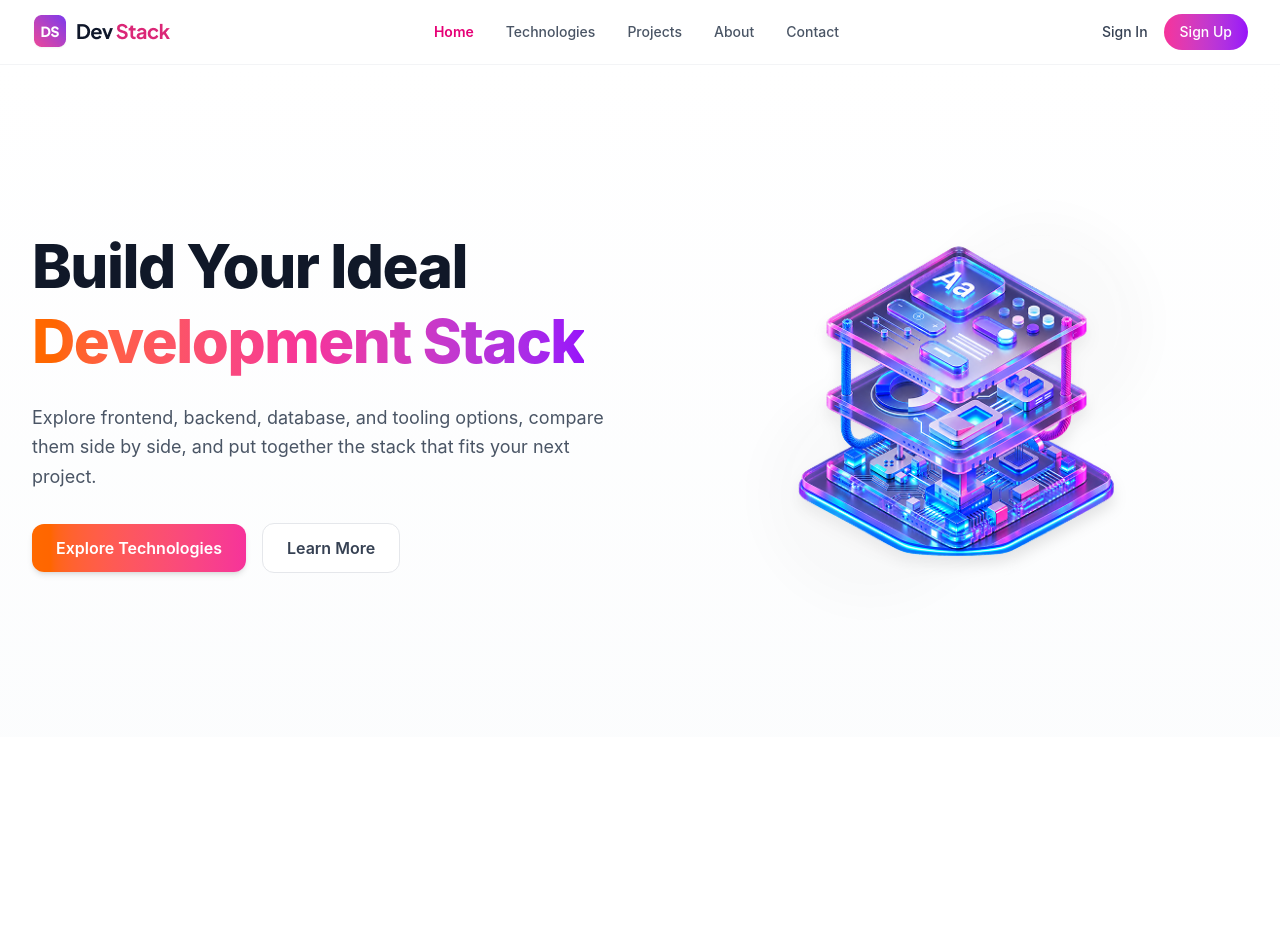
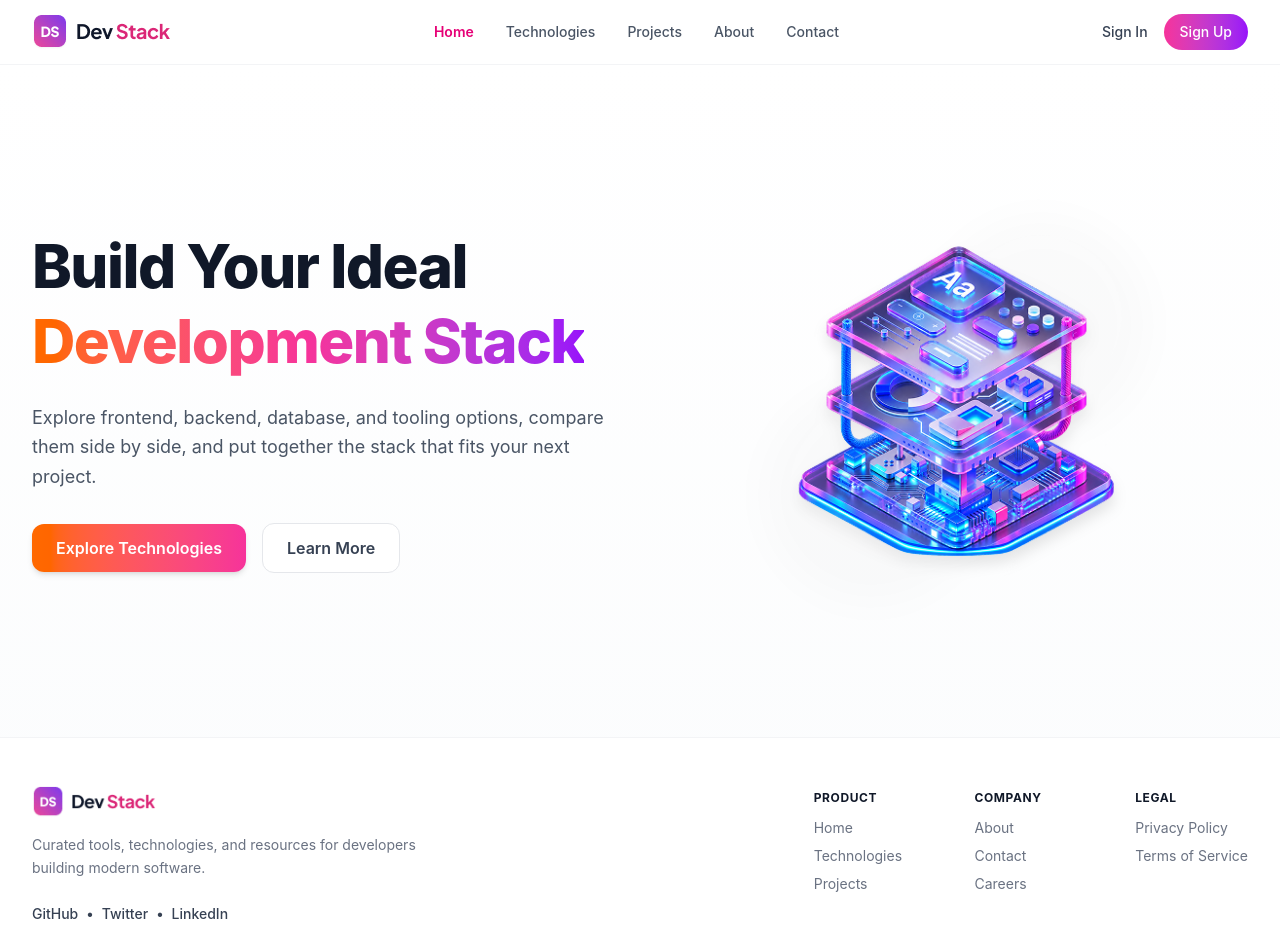
Before and after one commit to nuralam-dev/B-14_A05, a React (Vite) app: page / in a window 1280 px wide. Shown: the top 952 px of the page. Before the commit the page ends 800 px from the top, so only its background shows below. Built offline with nearby package versions, Linux system fonts and the light colour scheme.

Commit message:
footer done

```diff
--- a/src/App.tsx
+++ b/src/App.tsx
@@ -1,3 +1,4 @@
+import Footer from "./components/Footer"
 import Hero from "./components/Hero"
 import Navbar from "./components/Navbar"
 
@@ -10,6 +11,8 @@ function App() {
     <>
      <Navbar></Navbar>
      <Hero></Hero>
+     {/* footer */}
+     <Footer></Footer>
     </>
   )
 }
--- /dev/null
+++ b/src/components/Footer.tsx
@@ -0,0 +1,116 @@
+import logo from "../assets/logo-text.png";
+
+const Footer = () => {
+  return (
+    <footer className="bg-white border-t border-gray-100 text-gray-600 text-sm">
+      <div className="max-w-7xl mx-auto px-4 sm:px-6 lg:px-8 py-12">
+        <div className="flex flex-col md:flex-row justify-between items-center md:items-start text-center md:text-left gap-8">
+          <div className="max-w-sm flex flex-col items-center md:items-start space-y-4">
+            <div className="flex items-center space-x-2">
+              <img
+                src={logo}
+                alt="Dev Stack Logo"
+                className="h-8 w-auto object-contain"
+              />
+            </div>
+            <p className="text-gray-500 leading-relaxed">
+              Curated tools, technologies, and resources for developers building
+              modern software.
+            </p>
+            <div className="flex items-center space-x-2 text-gray-700 font-medium pt-2">
+              <a href="#" className="hover:text-gray-900 transition">
+                GitHub
+              </a>
+              <span className="hidden md:inline">•</span>
+              <span className="inline md:hidden">•</span>
+              <a href="#" className="hover:text-gray-900 transition">
+                Twitter
+              </a>
+              <span className="hidden md:inline">•</span>
+              <span className="inline md:hidden">•</span>
+              <a href="#" className="hover:text-gray-900 transition">
+                LinkedIn
+              </a>
+            </div>
+          </div>
+          <div className="hidden md:grid grid-cols-3 gap-12 pt-1">
+            <div className="space-y-3">
+              <h3 className="font-bold text-xs uppercase text-gray-900 tracking-wider">
+                PRODUCT
+              </h3>
+              <ul className="space-y-2 text-gray-500">
+                <li>
+                  <a href="#" className="hover:text-gray-900 transition">
+                    Home
+                  </a>
+                </li>
+                <li>
+                  <a href="#" className="hover:text-gray-900 transition">
+                    Technologies
+                  </a>
+                </li>
+                <li>
+                  <a href="#" className="hover:text-gray-900 transition">
+                    Projects
+                  </a>
+                </li>
+              </ul>
+            </div>
+            <div className="space-y-3">
+              <h3 className="font-bold text-xs uppercase text-gray-900 tracking-wider">
+                COMPANY
+              </h3>
+              <ul className="space-y-2 text-gray-500">
+                <li>
+                  <a href="#" className="hover:text-gray-900 transition">
+                    About
+                  </a>
+                </li>
+                <li>
+                  <a href="#" className="hover:text-gray-900 transition">
+                    Contact
+                  </a>
+                </li>
+                <li>
+                  <a href="#" className="hover:text-gray-900 transition">
+                    Careers
+                  </a>
+                </li>
+              </ul>
+            </div>
+            <div className="space-y-3">
+              <h3 className="font-bold text-xs uppercase text-gray-900 tracking-wider">
+                LEGAL
+              </h3>
+              <ul className="space-y-2 text-gray-500">
+                <li>
+                  <a href="#" className="hover:text-gray-900 transition">
+                    Privacy Policy
+                  </a>
+                </li>
+                <li>
+                  <a href="#" className="hover:text-gray-900 transition">
+                    Terms of Service
+                  </a>
+                </li>
+              </ul>
+            </div>
+          </div>
+        </div>
+        <div className="mt-10 pt-6 border-t border-gray-100 flex flex-col sm:flex-row justify-between items-center text-xs text-gray-400 gap-4">
+          <p>© 2026 Dev Stack. All rights reserved.</p>
+          <div className="flex space-x-4">
+            <a href="#" className="hover:text-gray-600 transition">
+              Privacy
+            </a>
+            <a href="#" className="hover:text-gray-600 transition">
+              Terms
+            </a>
+          </div>
+        </div>
+      </div>
+    </footer>
+  );
+};
+
+export default Footer;
```
Also changed, not shown: src/types.ts (added, +11 -0 lines).
